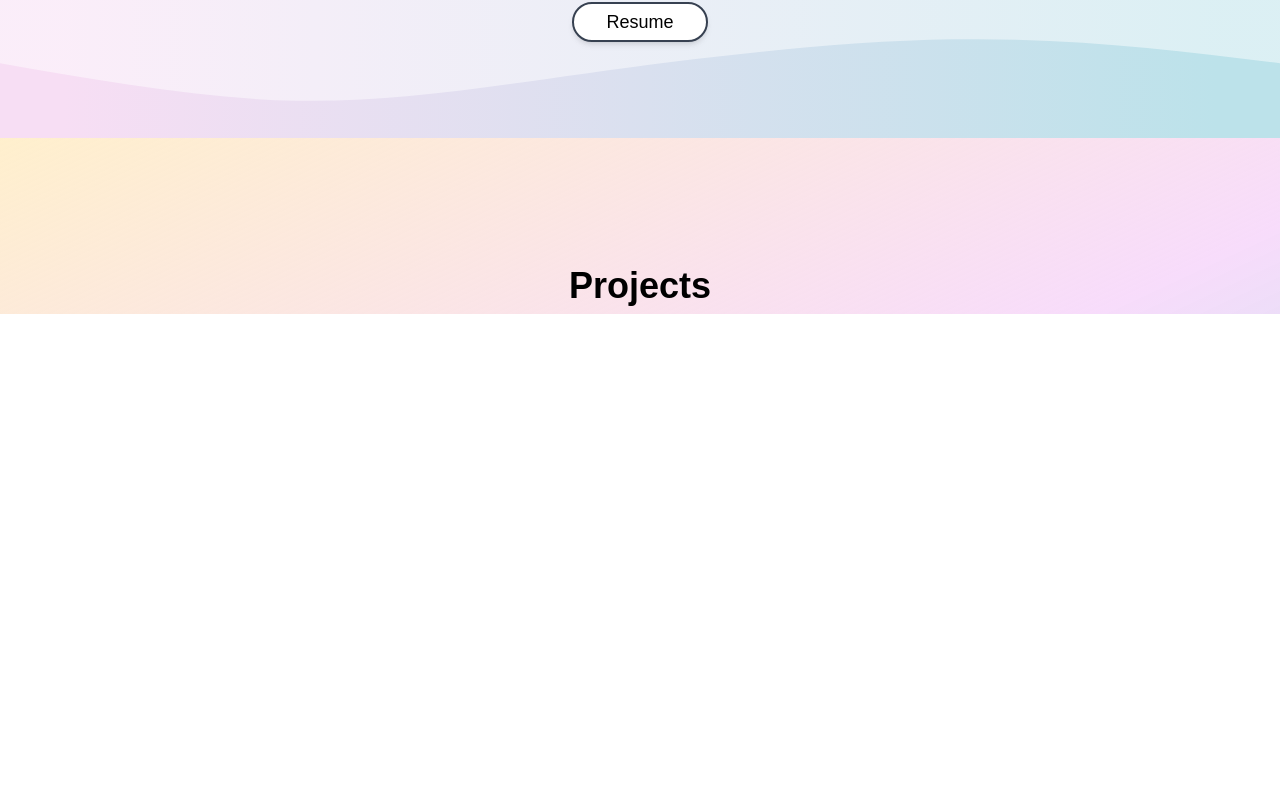
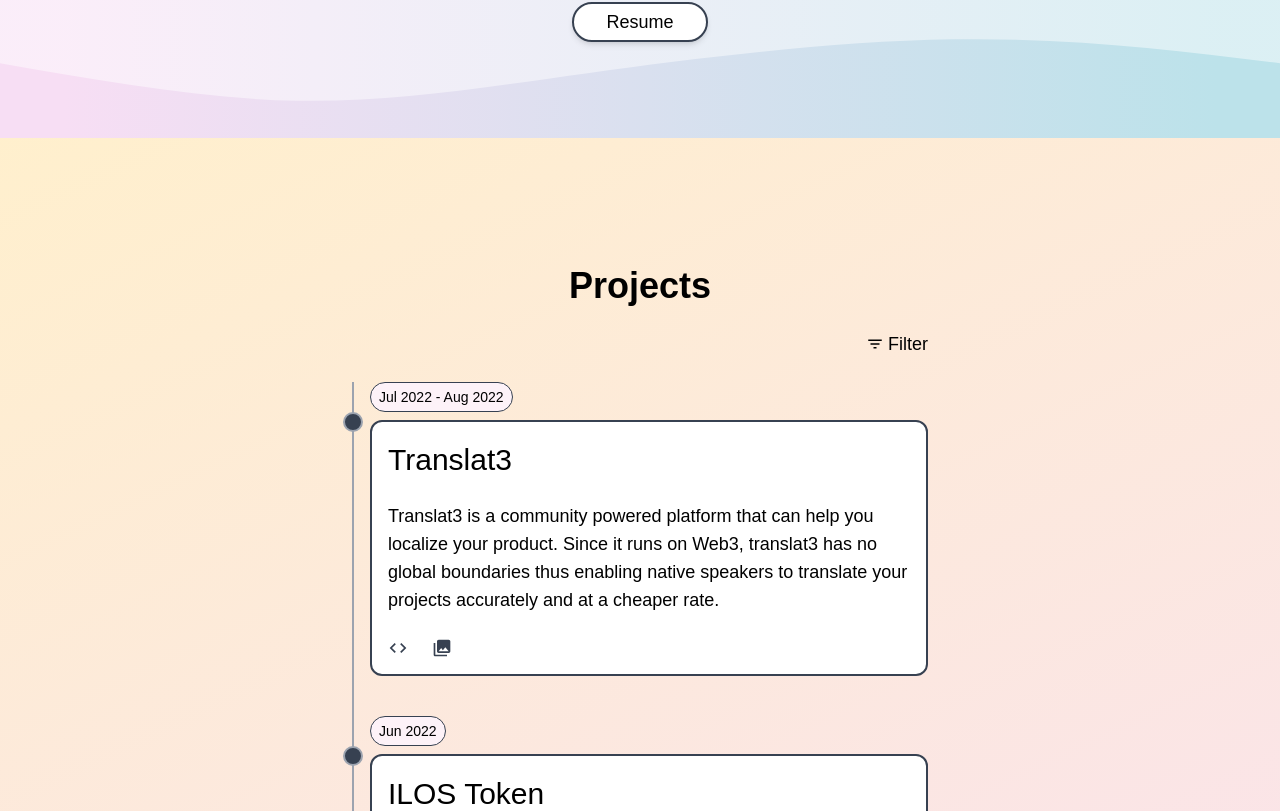
Before and after one commit to rakshit087/rakshit087.github.io, a Next.js app: page / in a window 1280 px wide. Shown: the part 486-1297 px from the top of the page. Before the commit the page ends 800 px from the top, so only its background shows below. Built offline with nearby package versions, Linux system fonts and the light colour scheme; what next-real-viewport would draw is missing.

Commit message:
removed snap

```diff
--- a/next.config.js
+++ b/next.config.js
@@ -2,8 +2,8 @@
 
 const githubPages = process.env.GITHUB_ACTIONS || false;
 
-let assetPrefix = ''
-let basePath = '/'
+let assetPrefix = '/'
+let basePath = ''
 
 if (githubPages) {
   assetPrefix = '/portfolio/'
--- a/src/pages/index.tsx
+++ b/src/pages/index.tsx
@@ -15,7 +15,7 @@ const Home: NextPage = () => {
         <link rel="icon" href="/favicon.ico" />
       </Head>
       <Navbar />
-      <main className="h-screen overflow-scroll snap-y snap-mandatory scroll-smooth">
+      <main className="scroll-smooth">
         <Intro />
         <About />
         <Projects />
--- a/src/sections/Projects.tsx
+++ b/src/sections/Projects.tsx
@@ -30,7 +30,7 @@ export const Projects = () => {
   return (
     <section
       id="projects"
-      className="flex flex-col items-center h-screen px-8 py-24 overflow-scroll snap-start snap-always add-bg md:px-32 lg:py-32"
+      className="flex flex-col items-center min-h-screen px-8 py-24 add-bg md:px-32 lg:py-32"
     >
       <div className="flex flex-col items-center justify-center max-w-xl">
         <p className="mb-6 text-3xl font-bold md:text-4xl">Projects</p>
```
